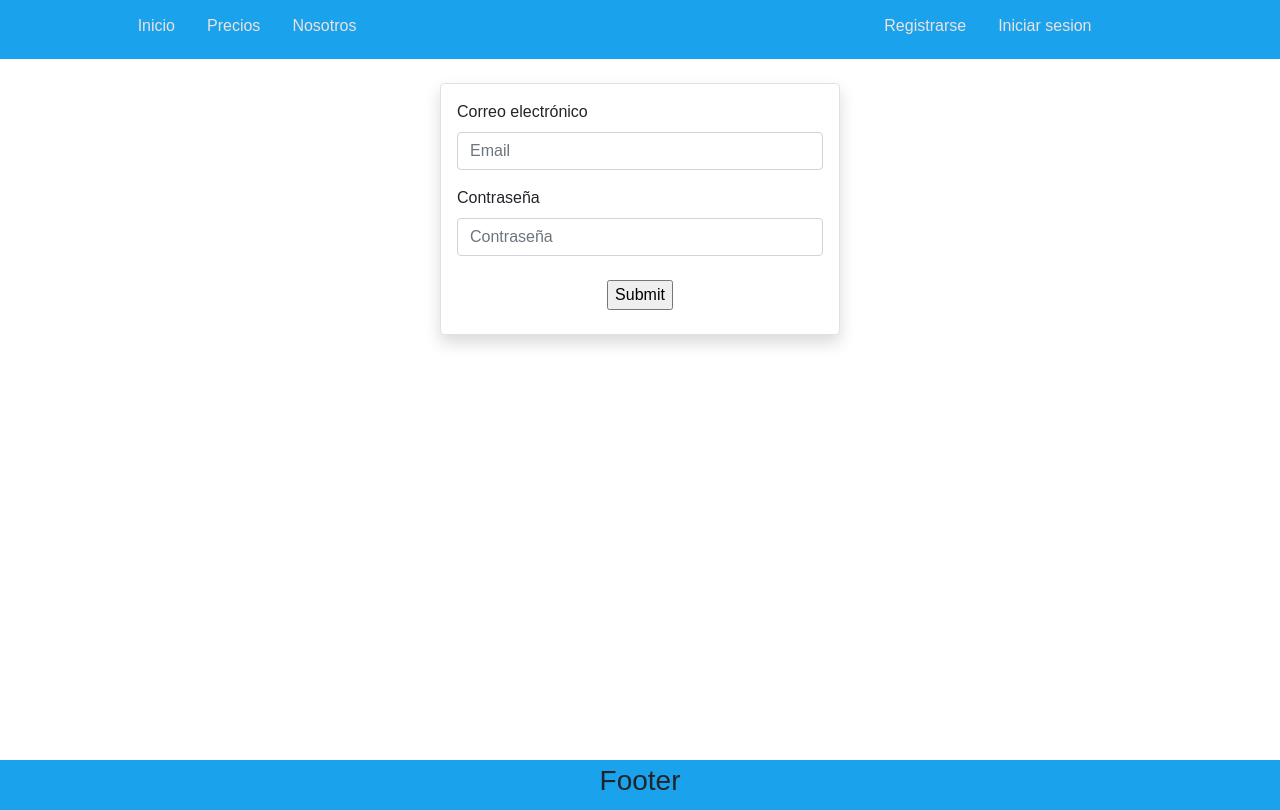
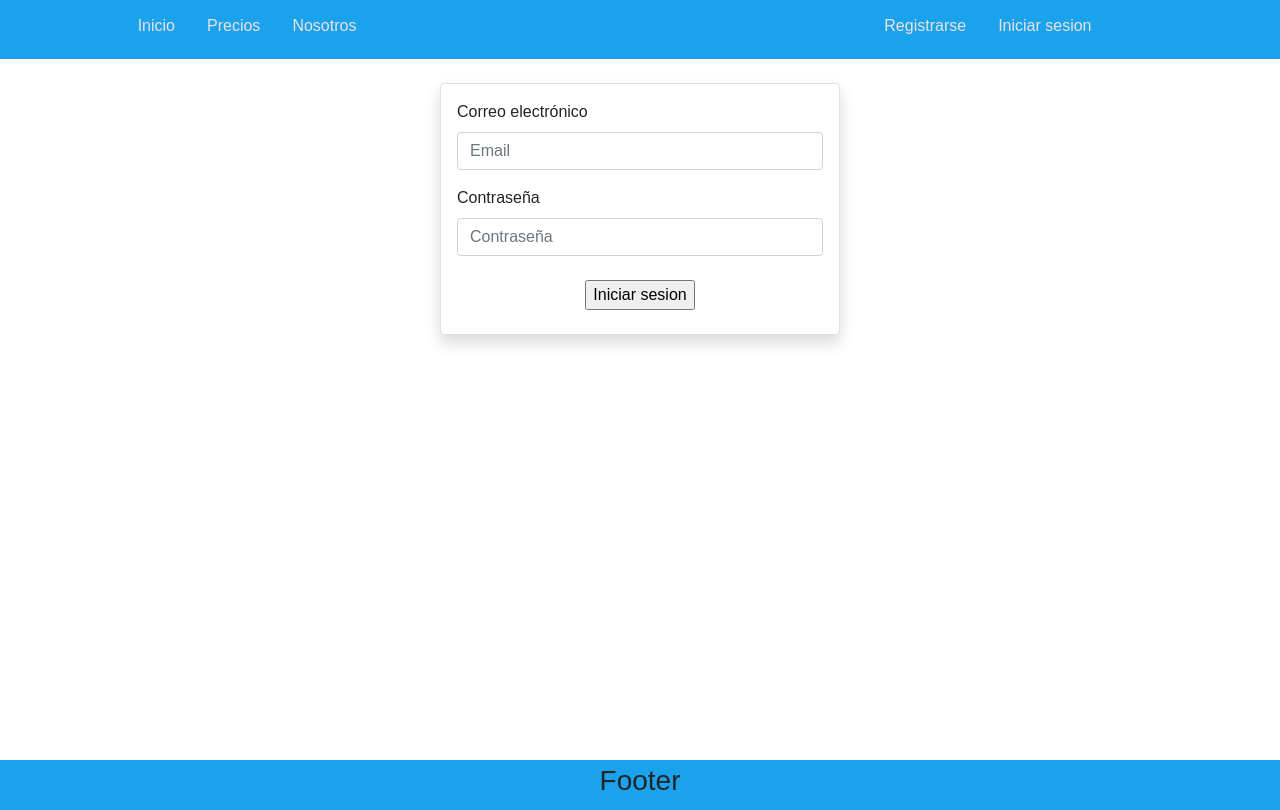
Before and after one commit to GabrielICM/TutorEnCasa-frontend, a React (Create React App) app: page /public/inicio-sesion in a window 1280 px wide. Built offline with nearby package versions, Linux system fonts and the light colour scheme.

Commit message:
boton iniciar sesion y imagenes con ruta correcta

```diff
--- a/src/Scenes/IniciarSesion/IniciarSesion.js
+++ b/src/Scenes/IniciarSesion/IniciarSesion.js
@@ -44,7 +44,7 @@ return (
                 <input className="form-control " type="password" placeholder="Contraseña" name="password" ref={register({required: true, maxLength: 80})} />
             </div>
             <div className="mb-2 mt-4 center">
-                <input type="submit" />
+                <input type="submit" value="Iniciar sesion"/>
             </div>
     </form>
     </Body>
```
